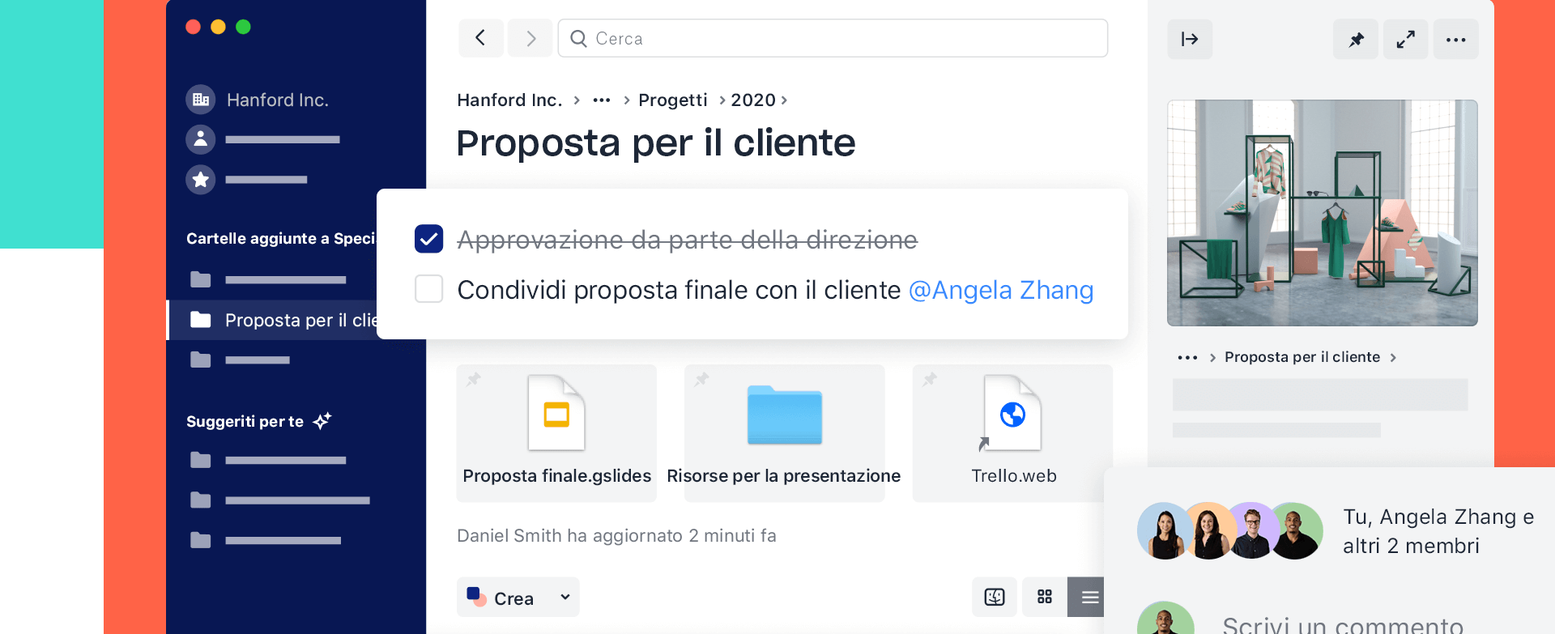
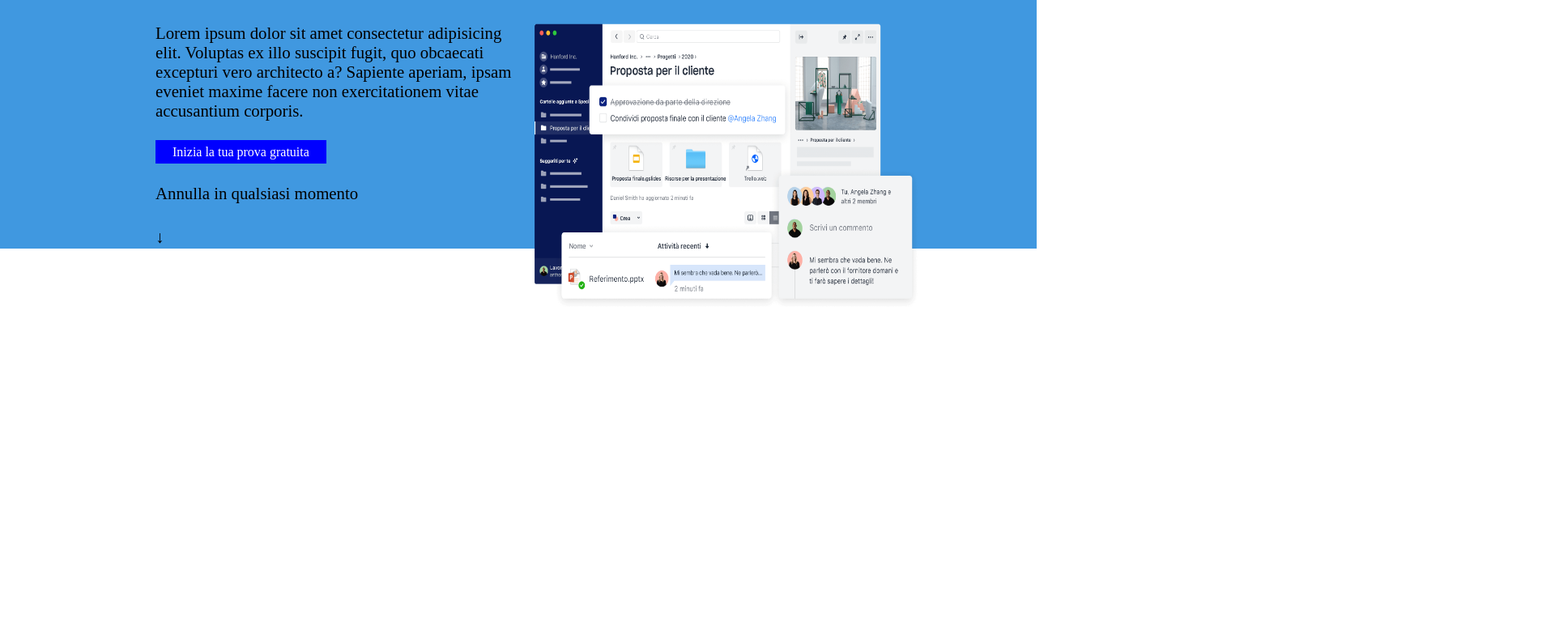
Before and after one commit to ClaudioMattina/htmlcss-dropbox, a plain HTML site: page index.html in a window 1280 px wide. Shown: the part 373-1156 px from the top of the page at 81% size, 1920 px wide, since content can reach past the window. After the commit the page ends 802 px from the top, so only its background shows below. Drawn offline with Linux system fonts and the light colour scheme.

Commit message:
jumbotron

```diff
--- a/index.html
+++ b/index.html
@@ -44,10 +44,13 @@
                 <h1>Tutto ciò che ti serve, in un unico posto</h1>
             </div>
             <div class="container-into-jumbotron clearfix">
-                <div class="float-left">
+                <div class="paragrafo-into-jumbotron float-left">
                     <p>Lorem ipsum dolor sit amet consectetur adipisicing elit. Voluptas ex illo suscipit fugit, quo obcaecati excepturi vero architecto a? Sapiente aperiam, ipsam eveniet maxime facere non exercitationem vitae accusantium corporis.</p>
+                    <a class="button" href="#">Inizia la tua prova gratuita</a>
+                    <p>Annulla in qualsiasi momento</p>
+                    <p>&#8595;</p>
                 </div>
-                <div class="float-left">
+                <div class="img-into-jumbotron float-left">
                     <img src="img/jumbo.png" alt="">
                 </div>
             </div>
--- a/style.css
+++ b/style.css
@@ -50,7 +50,7 @@
 .button{
     background-color: blue;
     border: 1px solid blue;
-    padding: 5px 10px;
+    padding: 5px 20px;
     color: white;
     text-decoration: none;
 }
@@ -60,25 +60,45 @@
 .jumbotron{
     width: 100%;
     height: 600px;
-    background-color: turquoise;
+    background-color: rgb(64, 152, 224);
 }
 
 .main-jumbotron{
-    width: 80%;
+    width: 70%;
     margin: auto;
     padding-top: 50px;
 }
 
 .main-jumbotron h1{
     font-size: 6em;
+    margin-bottom: 50px;
 }
 
 .container-into-jumbotron{
     width: 100%;
     height: 400px;
-    background-color: tomato;
 }
 
-.{
+.container-into-jumbotron img{
+    width: 500px;
+    height: 350px;
+}
+
+.container-into-jumbotron p{
+    font-size: 1.3em;
+    margin-bottom: 30px;
+}
+
+.paragrafo-into-jumbotron{
     width: 50%;
 }
+.paragrafo-into-jumbotron :nth-child(3){
+    margin-top: 30px;
+}
+
+..paragrafo-into-jumbotron :nth-child(4){
+    font-size: 4em;
+}
+.img-into-jumbotron{
+    width: 50%;
+}
```
